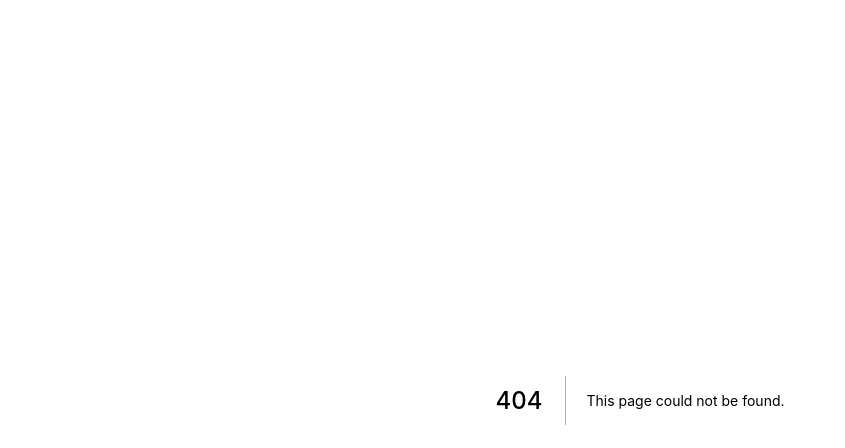
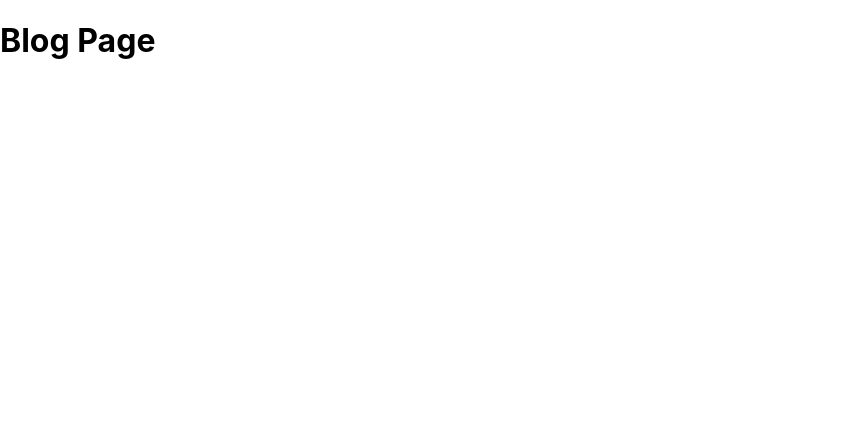
Before and after one commit to cperdiansyah/sam, a Next.js app: page /blog in a window 1280 px wide. Before the commit this address had no page. Shown: the top 448 px of the page, without its empty margins (0-845 px from the left). Built offline with nearby package versions, Linux system fonts and the light colour scheme.

Commit message:
init folder

```diff
--- /dev/null
+++ b/pages/blog.js
@@ -0,0 +1,7 @@
+export default function blog() {
+  return (
+    <div>
+      <h1>Blog Page</h1>
+    </div>
+  );
+}
```
